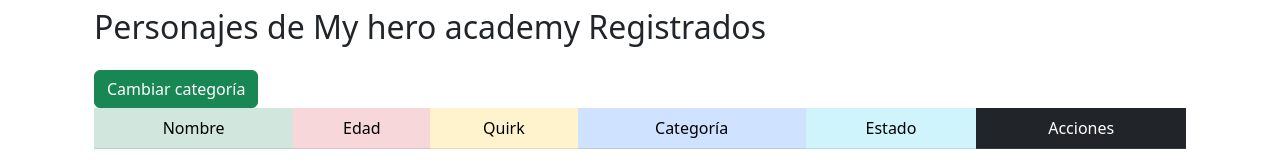
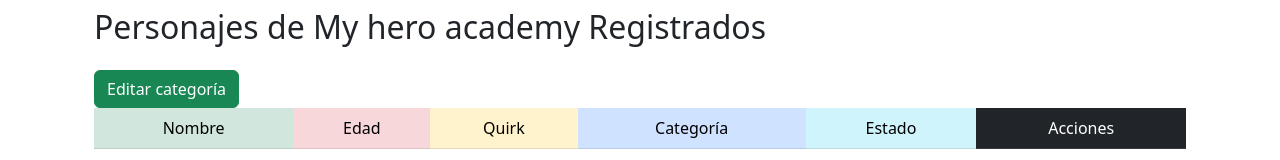
Before and after one commit to MirellGc08/proyecto-DS-Mirell, a plain HTML site: page index.html in a window 1280 px wide. Shown: the part 616-776 px from the top of the page. Drawn offline with nearby package versions, Linux system fonts and the light colour scheme.

Commit message:
segundo cambio

```diff
--- a/index.html
+++ b/index.html
@@ -64,7 +64,7 @@
   </section>
   <section class="container mt-3">
     <h2> Personajes de My hero academy Registrados</h2>
-    <button type="button" class="btn btn-success mt-3"  id="changeCategoryButton">Cambiar categoría</button>
+    <button type="button" class="btn btn-success mt-3"  id="changeCategoryButton">Editar categoría</button>
     <table class="table table-striped" id="characterTableBody" >
       <thead>
         <tr>
```
